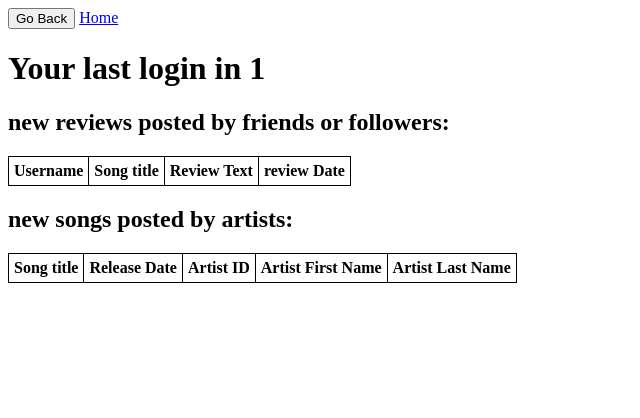
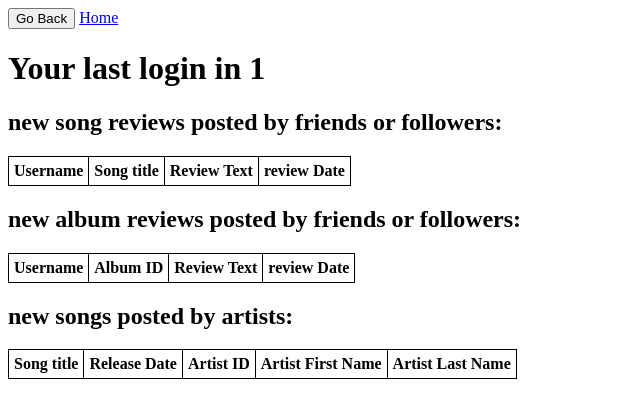
Before and after one commit to sileyouhe/CS-GY-6083-project-FatEar, a Flask app: a page that uses templates/user/new_items.html in a window 1280 px wide. Shown: the top 418 px of the page, without its empty margins (0-640 px from the left). Run offline with Flask 2, Linux system fonts and the light colour scheme; a user stored in the database is signed in; data comes from the database, SQL or seed files in the repository; tables that the repository leaves empty hold one stand-in row (values such as "Sample post"); lists and menus that the app fills with data are empty.

Commit message:
add the reviews for albums on new_items page

```diff
--- a/templates/user/new_items.html
+++ b/templates/user/new_items.html
@@ -8,7 +8,7 @@
     <button onclick="history.back()">Go Back</button>
     <a href="/">Home</a>
     <h1>Your last login in {{lastlogin}} </h1>
-    <h2>new reviews posted by friends or followers:</h2>
+    <h2>new song reviews posted by friends or followers:</h2>
         <table>
             <tr>
                 <th>Username</th>
@@ -16,10 +16,27 @@
                 <th>Review Text</th>
                 <th>review Date</th>
             </tr>
-            {% for line in result.new_reviews %}
+            {% for line in result.new_reviews.review_song %}
                 <tr>
                     <td><a href="{{url_for('user_bp.get_user_detail', username = line.username)}}">{{line.username}}</a></td>
                     <td><a href="{{ url_for('song_bp.get_song_detail', songID = line.songID) }}">{{ line.title }}</a></td>
+                    <td>{{ line.reviewText }}</td>
+                    <td>{{ line.reviewDate }}</td>
+                </tr>
+            {% endfor %}
+        </table>
+        <h2>new album reviews posted by friends or followers:</h2>
+        <table>
+            <tr>
+                <th>Username</th>
+                <th>Album ID</th>
+                <th>Review Text</th>
+                <th>review Date</th>
+            </tr>
+            {% for line in result.new_reviews.review_album %}
+                <tr>
+                    <td><a href="{{url_for('user_bp.get_user_detail', username = line.username)}}">{{line.username}}</a></td>
+                    <td>{{ line.albumID }}</td>
                     <td>{{ line.reviewText }}</td>
                     <td>{{ line.reviewDate }}</td>
                 </tr>
--- a/user.py
+++ b/user.py
@@ -223,6 +223,7 @@ def get_friend(username):
     friend_sql = "SELECT user2 as user FROM friend WHERE user1 = %s AND acceptStatus = 'accepted' UNION SELECT user1 as user FROM friend WHERE user2 = %s AND acceptStatus = 'accepted'"
     cursor.execute(friend_sql, (username, username))
     friends = cursor.fetchall()
+    # assume that user1 always be the sender and user2 always be the receiver
 
     # get all friend requests of this user has sent
     request_send_sql = "SELECT * FROM friend WHERE user1 = %s ORDER BY friend.updatedAt DESC"
@@ -348,17 +349,29 @@ def get_new_item(username, lastlogin):
     new_songs = get_new_songs(username, lastlogin)
     result['new_reviews'] = new_reviews
     result['new_songs'] = new_songs
+    print(result)
     return render_template('user/new_items.html', result=result, lastlogin= lastlogin)
 
 
 def get_new_reviews(username, lastlogin):
+    result = {}
     cursor = conn.cursor()
+    # review song
     query = 'SELECT * FROM reviewsong NATURAL JOIN song WHERE reviewDate > %s AND username in ' \
             '(SELECT follows as user from follows WHERE follower = %s' \
             ' UNION SELECT user2 as user FROM friend WHERE user1 = %s and acceptStatus = "accepted" ' \
             ' UNION SELECT user1 as user FROM friend WHERE user2 = %s and acceptStatus = "accepted")'
     cursor.execute(query, (lastlogin, username, username, username))
-    result = cursor.fetchall()
+    review_song = cursor.fetchall()
+    result['review_song'] = review_song
+    # review album
+    query = 'SELECT * FROM reviewalbum WHERE reviewDate > %s AND username in ' \
+            '(SELECT follows as user from follows WHERE follower = %s' \
+            ' UNION SELECT user2 as user FROM friend WHERE user1 = %s and acceptStatus = "accepted" ' \
+            ' UNION SELECT user1 as user FROM friend WHERE user2 = %s and acceptStatus = "accepted")'
+    cursor.execute(query, (lastlogin, username, username, username))
+    review_album = cursor.fetchall()
+    result['review_album'] = review_album
     cursor.close()
     return result
 
```
